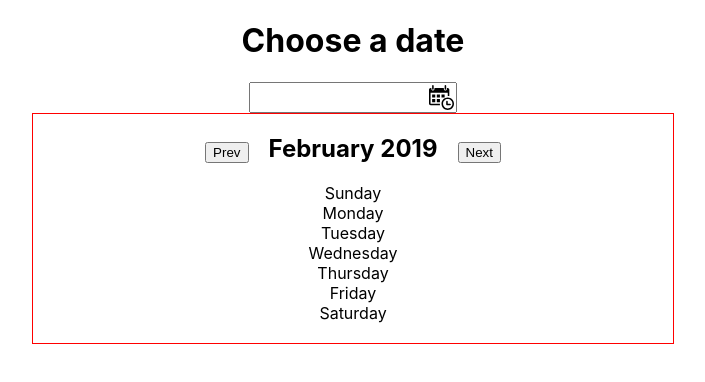
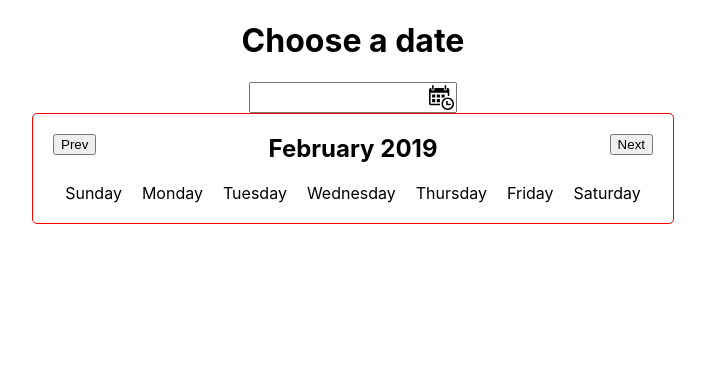
Before and after one commit to AlanaFarkas/date-picker, a React (Create React App) app: page / in a window 1280 px wide. Both pictures are taken after a click on the picture 728 px from the left and 97 px from the top of the page. Shown: the top 382 px of the page, without its empty margins (287-992 px from the left). Built offline with nearby package versions, Linux system fonts and the light colour scheme.

Commit message:
feat: calendar better styles

```diff
--- a/src/CalendarContainer.js
+++ b/src/CalendarContainer.js
@@ -6,9 +6,9 @@ const CalendarContainer = ({year, month, days, handleNext, handlePrev}) => {
     return (
     <Calendar>
         <MonthContainer>
-            <button onClick={handlePrev}>Prev</button>
+            <PrevButton onClick={handlePrev}>Prev</PrevButton>
             <Month>{month} {year}</Month>
-            <button onClick={handleNext}>Next</button>
+            <NextButton onClick={handleNext}>Next</NextButton>
         </MonthContainer>
         <DaysContainer>
             {days}
@@ -21,6 +21,7 @@ export default CalendarContainer;
 
 const Calendar = styled.div`
     border: 1px red solid;
+    border-radius: 5px;
     width: 600px;
     padding: 20px;
     margin: auto;
@@ -38,5 +39,14 @@ const Month = styled.h2`
 const DaysContainer = styled.div`
     p {
         margin: 0 10px;
+        display: inline-block;
     }
 `;
+
+const PrevButton = styled.button`
+    float: left;
+`;
+
+const NextButton = styled.button`
+    float: right;
+`;
```
